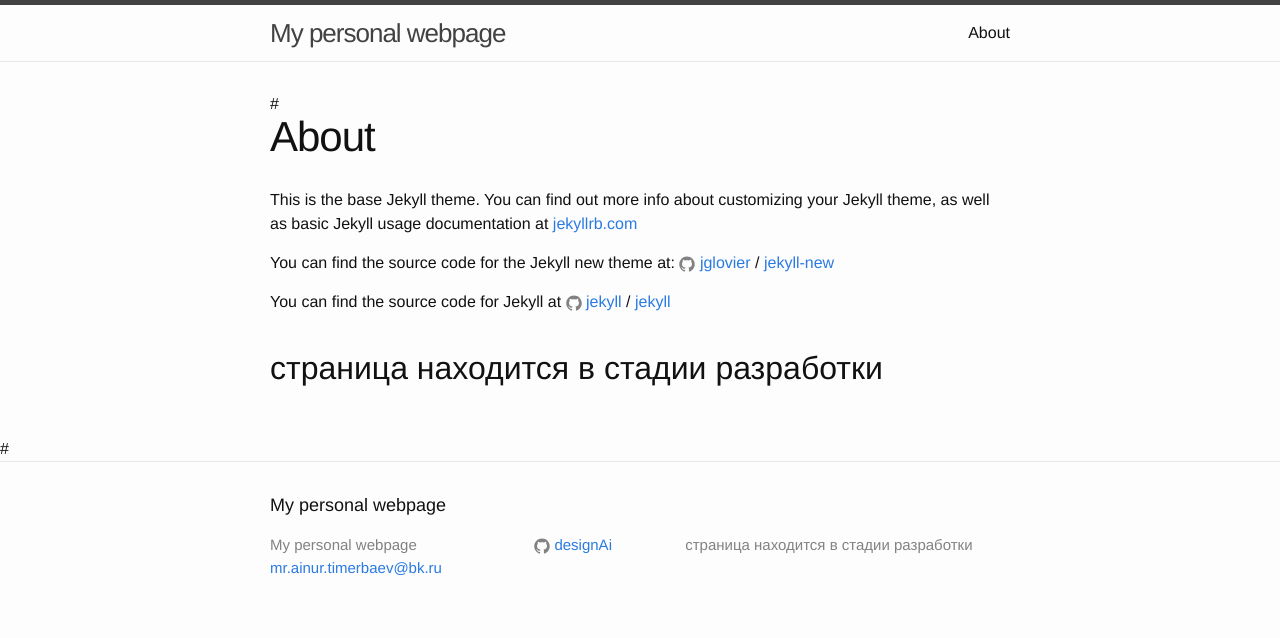
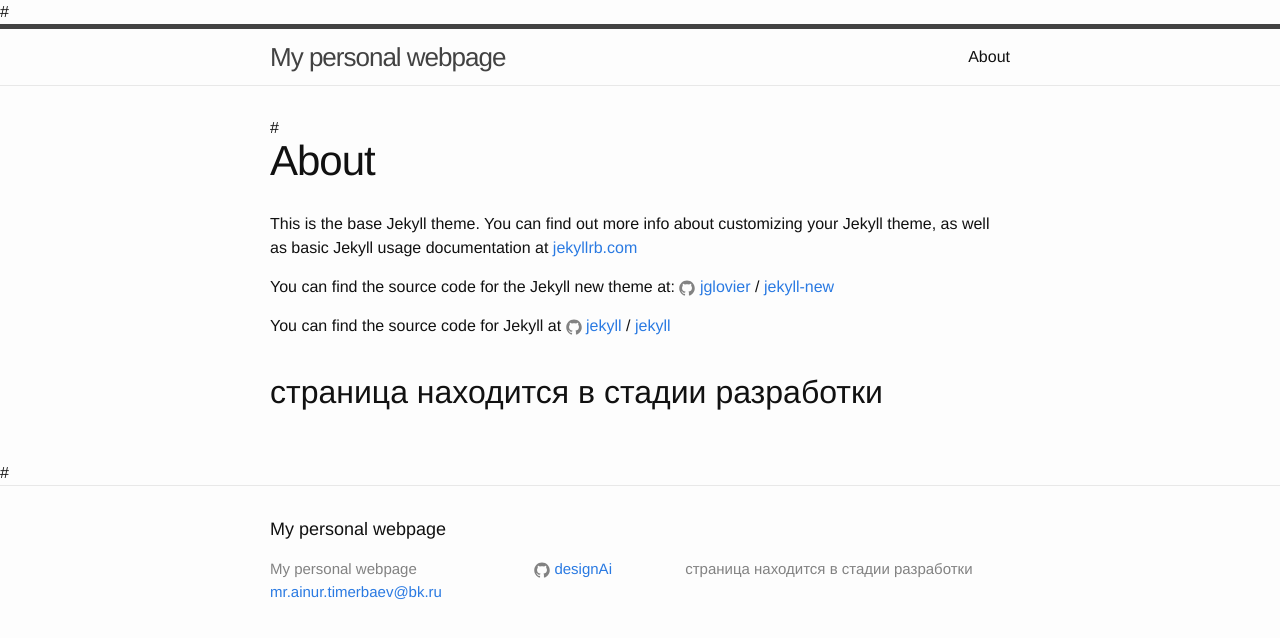
Before and after one commit to designAi/designAi.github.io, a Jekyll site: the page built from about.md, in a window 1280 px wide. Shown: the top 638 px of the page. Built offline with Jekyll 4.4.1, drawn with Linux system fonts in a browser that asks for light colours.

Commit message:
Update default.html

```diff
--- a/_layouts/default.html
+++ b/_layouts/default.html
@@ -5,7 +5,7 @@
 
   <body>
 
-    {% include header.html %}
+    #{% include header.html %}
 
     <div class="page-content">
       <div class="wrapper">
```
